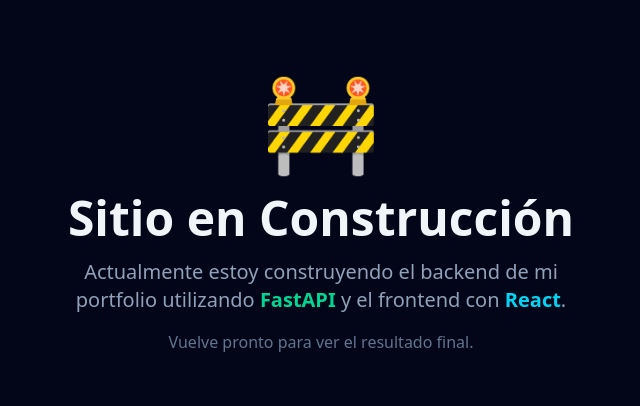
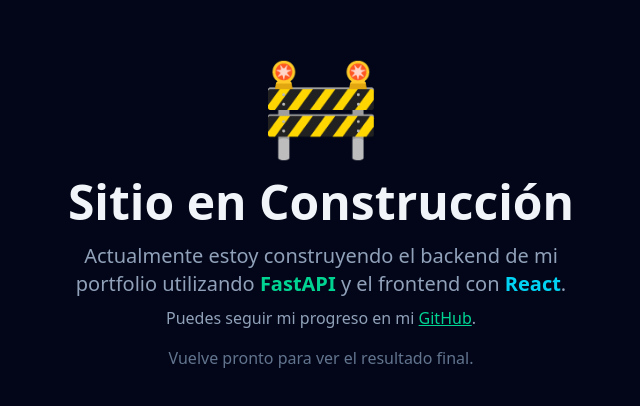
Before and after one commit to BrayanTM/PortfolioFrontend-React, a React (Vite) app: page / in a window 1280 px wide. Shown: the part 186-592 px from the top of the page, without its empty margins (319-959 px from the left). Built offline with nearby package versions, Linux system fonts and the light colour scheme.

Commit message:
Agregar Speed Insights y mejorar el mensaje de progreso en la aplicación

```diff
--- a/package.json
+++ b/package.json
@@ -11,6 +11,7 @@
   },
   "dependencies": {
     "@tailwindcss/vite": "^4.1.18",
+    "@vercel/speed-insights": "^1.3.1",
     "react": "^19.2.0",
     "react-dom": "^19.2.0",
     "tailwindcss": "^4.1.18"
--- a/src/App.tsx
+++ b/src/App.tsx
@@ -1,3 +1,5 @@
+import { SpeedInsights } from '@vercel/speed-insights/react';
+
 function App() {
   return (
     <div className="min-h-screen bg-slate-950 flex flex-col justify-center items-center p-6 text-center">
@@ -13,9 +15,14 @@ function App() {
         {' '}y el frontend con{' '}
         <span className="text-cyan-400 font-semibold">React</span>.
       </p>
+      <p className="text-slate-400 max-w-lg mt-2">
+        Puedes seguir mi progreso en mi{' '}
+        <a href="https://github.com/BrayanTM" className="text-emerald-400 underline" target="_blank" rel="noopener noreferrer">GitHub</a>.
+      </p>
       <p className="text-slate-500 mt-4">
         Vuelve pronto para ver el resultado final.
       </p>
+      <SpeedInsights />
     </div>
   )
 }
```
Also changed, not shown: 1 other file (tests, documents, lock files or other folders).
